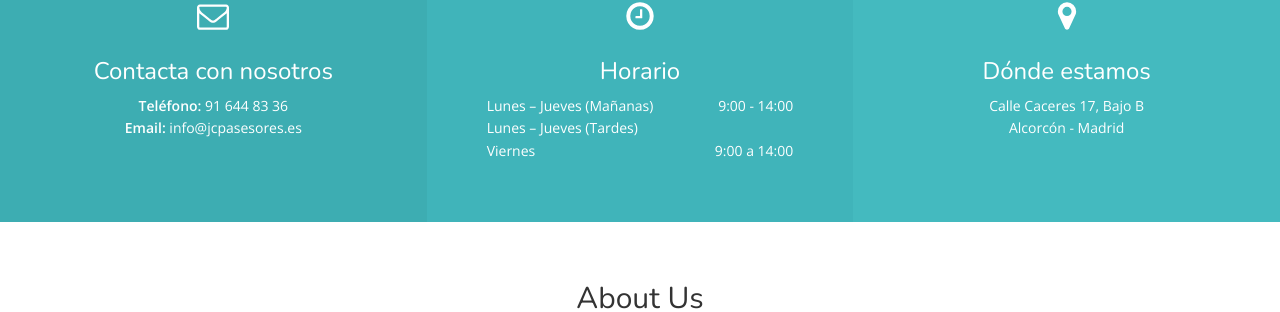
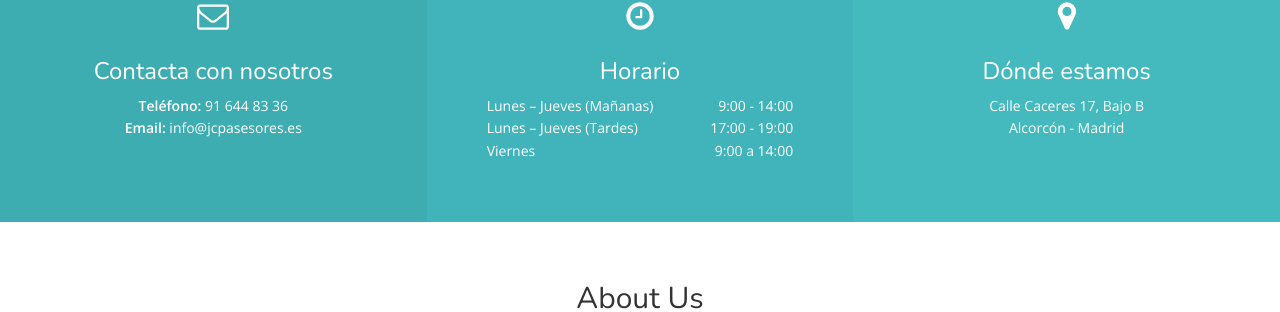
Before and after one commit to MpCity/MpCity.github.io, a Jekyll site: the page built from index.html, in a window 1280 px wide and 900 px high, scrolled down 490 px. Shown: the part 142-454 px from the top of the window. Built offline with Jekyll 4.4.1, drawn with Linux system fonts in a browser that asks for light colours; nearby versions of some CDN libraries.

Commit message:
Update _config.yml

```diff
--- a/_config.yml
+++ b/_config.yml
@@ -22,7 +22,7 @@ contact:
 
 # Opening hours
 monday_thursday_m: 9:00 - 14:00
-monday_thursday_e:
+monday_thursday_e: 17:00 - 19:00
 friday: 9:00 a 14:00
 
 # Testimonials
```
